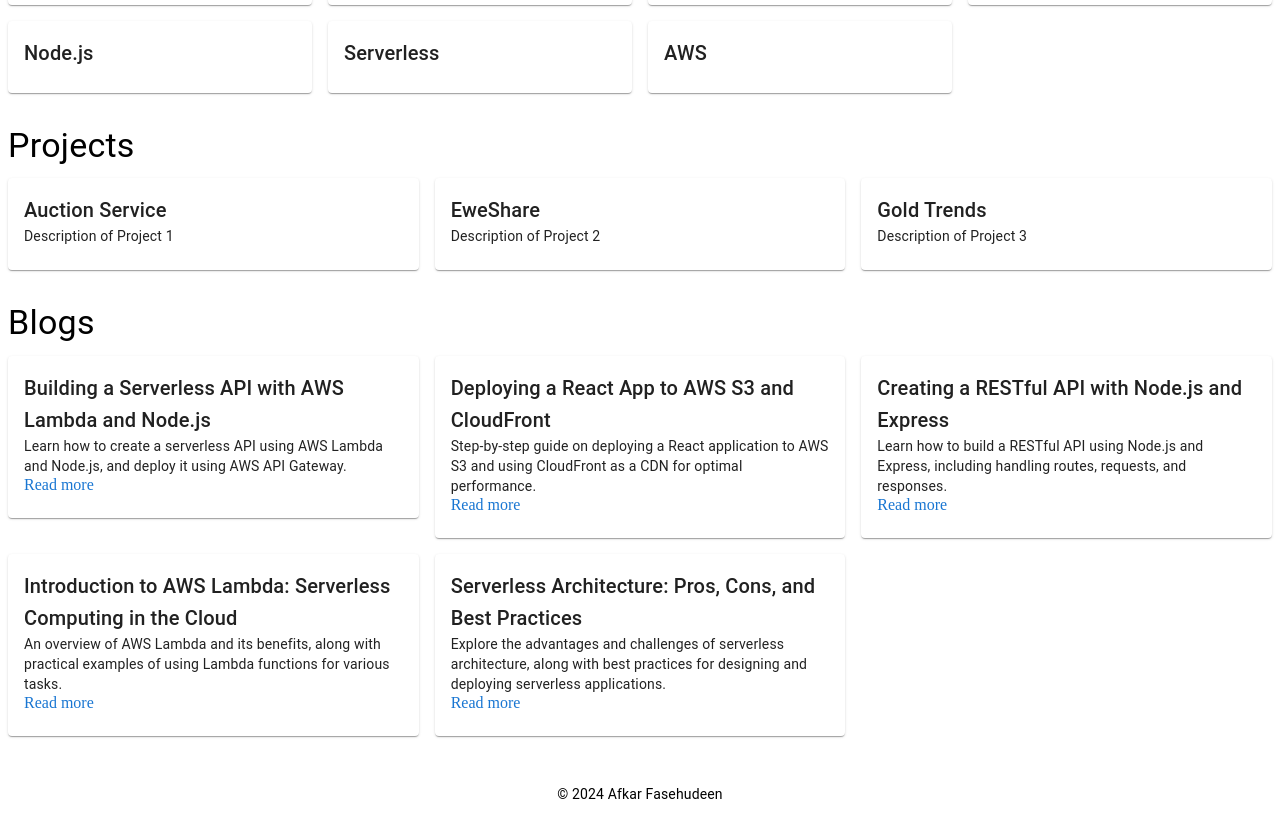
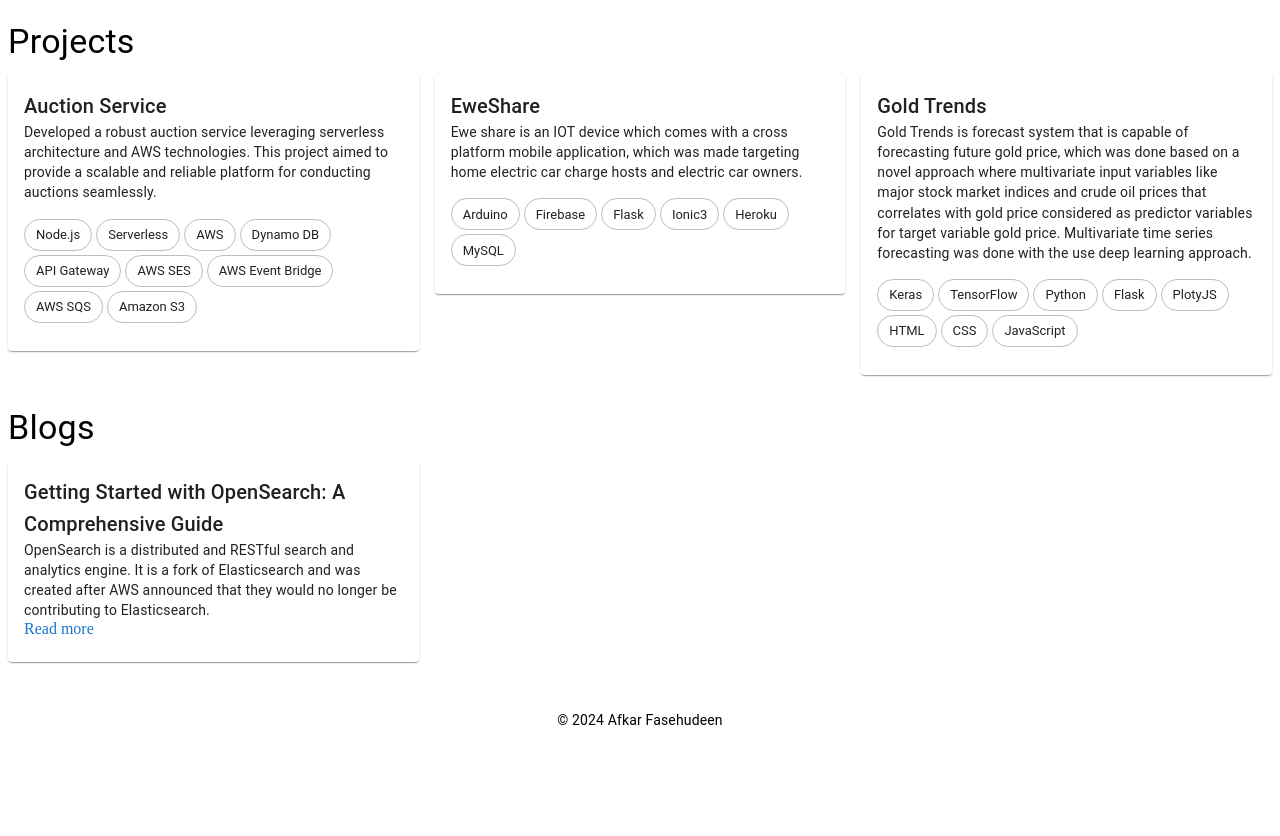
Before and after one commit to mfmafkar/mfmafkar.github.io, a React (Vite) app: page / in a window 1280 px wide. Shown: the part 838-1674 px from the top of the page. After the commit the page ends 1601 px from the top, so only its background shows below. Built offline with nearby package versions, Linux system fonts and the light colour scheme.

Commit message:
feat: Updated portofolio app after long time ...

```diff
--- a/src/components/Home.tsx
+++ b/src/components/Home.tsx
@@ -7,7 +7,6 @@
 import Skill from '../types/SkillType';
 import Project from '../types/ProjectType';
 import Blogs from './Blogs';
-import logo from '../assets/logo.jpg';
 
 const Home = () => {
   const [showUnderDevelopment, setShowUnderDevelopment] = useState(true);
@@ -22,43 +21,43 @@
     { title: 'AWS' },
   ];
 
-  // TODO ::: need to add technology stack property to project type...
   const projects: Project[] = [
-    { title: 'Auction Service', description: 'Description of Project 1' },
-    { title: 'EweShare', description: 'Description of Project 2' },
-    { title: 'Gold Trends', description: 'Description of Project 3' },
+    {
+      title: 'Auction Service',
+      description:
+        'Developed a robust auction service leveraging serverless architecture and AWS technologies. This project aimed to provide a scalable and reliable platform for conducting auctions seamlessly.',
+      skills: [
+        'Node.js',
+        'Serverless',
+        'AWS',
+        'Dynamo DB',
+        'API Gateway',
+        'AWS SES',
+        'AWS Event Bridge',
+        'AWS SQS',
+        'Amazon S3',
+      ],
+    },
+    {
+      title: 'EweShare',
+      description:
+        'Ewe share is an IOT device which comes with a cross platform mobile application, which was made targeting home electric car charge hosts and electric car owners.',
+      skills: ['Arduino', 'Firebase', 'Flask', 'Ionic3', 'Heroku', 'MySQL'],
+    },
+    {
+      title: 'Gold Trends',
+      description:
+        'Gold Trends is forecast system that is capable of forecasting future gold price, which was done based on a novel approach where multivariate input variables like major stock market indices and crude oil prices that correlates with gold price considered as predictor variables for target variable gold price. Multivariate time series forecasting was done with the use deep learning approach.',
+      skills: ['Keras', 'TensorFlow', 'Python', 'Flask', 'PlotyJS', 'HTML', 'CSS', 'JavaScript'],
+    },
   ];
 
   const blogs = [
     {
-      title: 'Building a Serverless API with AWS Lambda and Node.js',
+      title: 'Getting Started with OpenSearch: A Comprehensive Guide',
       description:
-        'Learn how to create a serverless API using AWS Lambda and Node.js, and deploy it using AWS API Gateway.',
-      link: 'https://example.com/serverless-api-aws-lambda-nodejs',
-    },
-    {
-      title: 'Deploying a React App to AWS S3 and CloudFront',
-      description:
-        'Step-by-step guide on deploying a React application to AWS S3 and using CloudFront as a CDN for optimal performance.',
-      link: 'https://example.com/deploy-react-aws-s3-cloudfront',
-    },
-    {
-      title: 'Creating a RESTful API with Node.js and Express',
-      description:
-        'Learn how to build a RESTful API using Node.js and Express, including handling routes, requests, and responses.',
-      link: 'https://example.com/nodejs-express-rest-api',
-    },
-    {
-      title: 'Introduction to AWS Lambda: Serverless Computing in the Cloud',
-      description:
-        'An overview of AWS Lambda and its benefits, along with practical examples of using Lambda functions for various tasks.',
-      link: 'https://example.com/intro-aws-lambda-serverless',
-    },
-    {
-      title: 'Serverless Architecture: Pros, Cons, and Best Practices',
-      description:
-        'Explore the advantages and challenges of serverless architecture, along with best practices for designing and deploying serverless applications.',
-      link: 'https://example.com/serverless-architecture-pros-cons-best-practices',
+        'OpenSearch is a distributed and RESTful search and analytics engine. It is a fork of Elasticsearch and was created after AWS announced that they would no longer be contributing to Elasticsearch.',
+      link: 'https://medium.com/@mfmafkar/getting-started-with-opensearch-a-comprehensive-guide-eeda11c925cb',
     },
   ];
 
@@ -97,11 +96,6 @@
         </Box>
       )}
 
-      <img
-        src={logo}
-        alt="Logo"
-        style={{ marginRight: '10px', height: '100px', width: '100px' }}
-      />
       {/* Profile Component */}
       <Profile />
 
--- a/src/components/Projects.tsx
+++ b/src/components/Projects.tsx
@@ -1,5 +1,5 @@
 import React from 'react';
-import { Grid, Typography, Card, CardContent } from '@mui/material';
+import { Grid, Typography, Card, CardContent, Chip, Box } from '@mui/material';
 import Project from '../types/ProjectType';
 
 type ProjectsProps = {
@@ -19,7 +19,19 @@
             <Card>
               <CardContent>
                 <Typography variant="h6">{project.title}</Typography>
-                <Typography variant="body2">{project.description}</Typography>
+                <Typography variant="body2" paragraph>
+                  {project.description}
+                </Typography>
+                <Box marginTop={2}>
+                  {project.skills.map((skill, skillIndex) => (
+                    <Chip
+                      key={skillIndex}
+                      label={skill}
+                      variant="outlined"
+                      style={{ marginRight: 4, marginBottom: 4 }}
+                    />
+                  ))}
+                </Box>
               </CardContent>
             </Card>
           </Grid>
--- a/src/types/ProjectType.ts
+++ b/src/types/ProjectType.ts
@@ -1,6 +1,7 @@
 type Project = {
   title: string;
   description: string;
+  skills: string[];
 };
 
 
```
